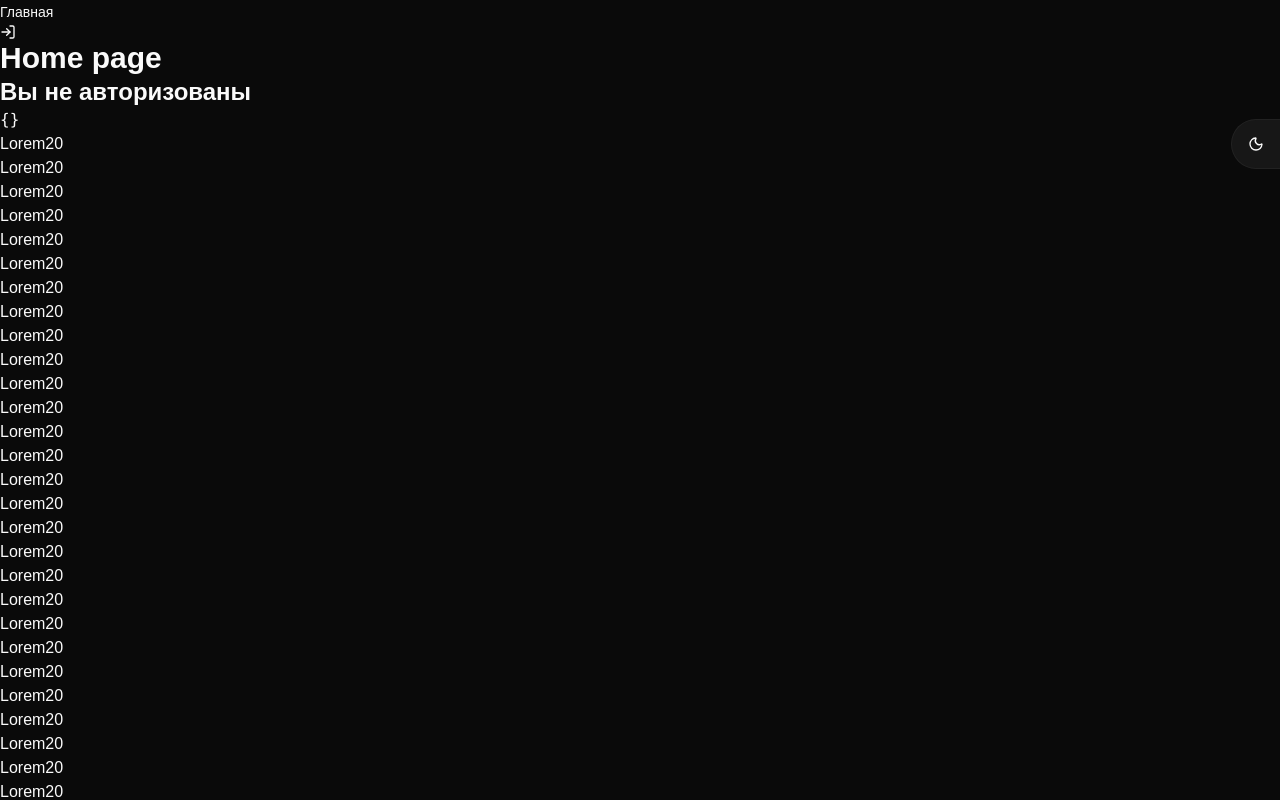
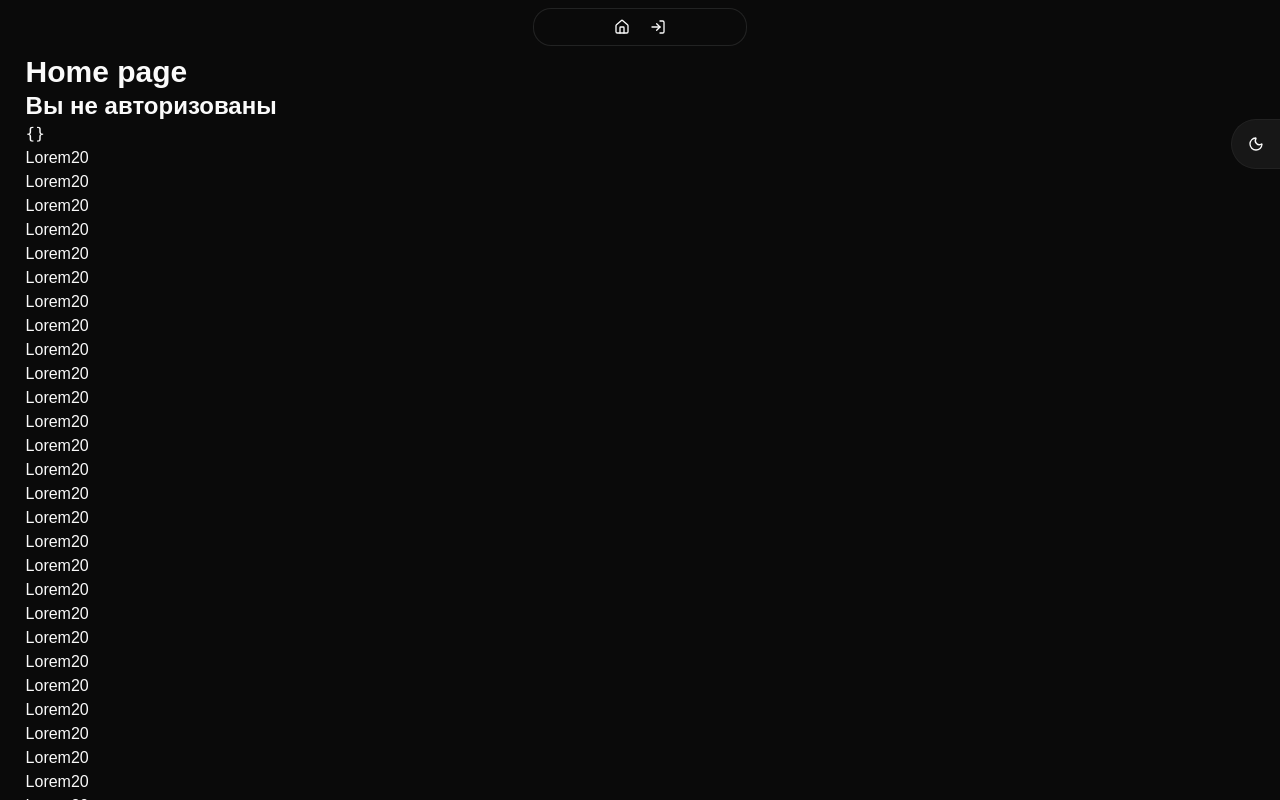
Before and after one commit to IvanTumanow/client-case-cs2, a React (Vite) app: page / in a window 1280 px wide. Shown: the top 800 px of the page. Built offline with nearby package versions, Linux system fonts and the light colour scheme; no server answers.

Commit message:
add header

```diff
--- a/src/app/index.css
+++ b/src/app/index.css
@@ -139,6 +139,10 @@
     }
 }
 
+main{
+    @apply w-[96%] m-auto
+}
+
 .no-y-scroll{
     overflow-y: hidden;
 }
--- a/src/components/app/form/auth-form.tsx
+++ b/src/components/app/form/auth-form.tsx
@@ -12,6 +12,8 @@ import {NOTIFICATION_CONFIG} from "@/config/error.config.ts";
 import {ROUTES_CONFIG} from "@/config/routes.config.tsx";
 import {useNavigate} from "react-router";
 import useAuth from "@/hooks/useAuth.hooks.tsx";
+
+import authTemplate from '@/../public/auth_template.png'
 
 export default function AuthForm({className, ...props}: ComponentProps<"div">) {
     const navigate = useNavigate();
@@ -130,8 +132,8 @@ export default function AuthForm({className, ...props}: ComponentProps<"div">) {
                     />
 
                     <img
-                        src="https://i.pinimg.com/originals/a8/1c/37/a81c37182ab0545687f6ae233d4a262d.png"
-                        alt="Image"
+                        src={authTemplate}
+                        alt={'cs2-image'}
                         className={
                             cn("absolute top-0 inset-0 h-full w-1/2 rounded-xl object-cover shadow-lg hidden sm:block",
                                 imageClassname.position, imageClassname.transition)}
--- a/src/components/app/layout/header.tsx
+++ b/src/components/app/layout/header.tsx
@@ -26,31 +26,31 @@ export default function Header() {
         checkUser();
     }, []);
 
-    const getRoutes = (): Route[] => {
-        const baseRoutes = [...ROUTES_CONFIG.HEADER];
-
-        if (isAuthenticated) baseRoutes.push(ROUTES_CONFIG.ROUTES.PROFILE);
-        else baseRoutes.push(ROUTES_CONFIG.ROUTES.AUTH);
-
-        return baseRoutes;
-    };
-
-    const routes = getRoutes();
+    const routes: Route[] =
+        [
+            ROUTES_CONFIG.ROUTES.HOME,
+            isAuthenticated ? ROUTES_CONFIG.ROUTES.PROFILE : ROUTES_CONFIG.ROUTES.AUTH
+        ];
 
     return (
-        <header className={'sticky top-0'}>
-            <nav>
-                <ul>
+        <header className={'sticky top-0 w-full py-2'}>
+            <nav className={'w-full flex flex-row items-center justify-center'}>
+                <ul className={'w-fit flex flex-row justify-center items-center gap-5 bg-background border py-2.5 px-20 rounded-2xl'}>
                     {
                         !loading &&
                         <>
-                            {routes.map((item, index) => (
-                                <li key={`header-element-${index}_${item.title}`}>
-                                    <Link to={item.url} title={item.title}>
-                                        {item?.titleElement ? item.titleElement : item.title}
-                                    </Link>
-                                </li>
-                            ))}
+                            {
+                                routes.map((item, index) => (
+                                    <li
+                                        key={`header-element-${index}_${item.title}`}
+                                        className={'inline-flex'}
+                                    >
+                                        <Link to={item.url} title={item.title}>
+                                            {item?.titleElement ? item.titleElement : item.title}
+                                        </Link>
+                                    </li>
+                                ))
+                            }
                         </>
                     }
 
@@ -61,6 +61,8 @@ export default function Header() {
                 </ul>
             </nav>
 
+
+
             <Card className={'fixed right-0 top-30 w-fit p-1 flex flex-col justify-center items-center rounded-l-full'}>
                 <CardContent className={'p-1'}>
                     <ThemeSwitcher></ThemeSwitcher>
--- a/src/components/app/ui/LogoutButton.tsx
+++ b/src/components/app/ui/LogoutButton.tsx
@@ -16,9 +16,10 @@ import {
     AlertDialogTitle,
     AlertDialogTrigger
 } from "@/components/ui/alert-dialog";
+import type {ComponentProps} from "react";
+import {cn} from "@/lib/utils.ts";
 
-
-export default function LogoutButton() {
+export default function LogoutButton({className, ...props}: ComponentProps<typeof Button>) {
     const {logout} = useLogout()
     const navigate = useNavigate()
 
@@ -49,7 +50,8 @@ export default function LogoutButton() {
                     <Button
                         type={'button'}
                         variant={'destructive'}
-                        className={'flex-row items-center justify-center gap-2 px-5'}
+                        className={cn('flex-row items-center justify-center gap-2 px-5', className)}
+                        {...props}
                     >
                         Выйти <i className={'flex justify-center items-center'}> <LogOut/> </i>
                     </Button>
--- a/src/config/routes.config.tsx
+++ b/src/config/routes.config.tsx
@@ -3,14 +3,15 @@ import type {Route} from "../shared/types/route.types.ts";
 import Home from "@/app/mainLayout/home/page.tsx";
 import Auth from "@/app/cleanLayout/auth/page.tsx";
 import Profile from "@/app/mainLayout/profile/page.tsx";
-import {LogIn, UserRound} from "lucide-react";
+import {House, LogIn, UserRound} from "lucide-react";
 
 class routesConfig {
     readonly ROUTES: Record<string, Route> = {
         HOME: {
             title: 'Главная',
             url: '/',
-            element: <Home/>
+            element: <Home/>,
+            titleElement: <House/>
         },
 
         AUTH: {
@@ -27,10 +28,6 @@ class routesConfig {
             element: <Profile/>
         }
     } as const
-
-    readonly HEADER: (typeof this.ROUTES)[keyof typeof this.ROUTES][] = [
-        this.ROUTES.HOME,
-    ]
 }
 
 export const ROUTES_CONFIG = new routesConfig()
```
Also changed, not shown: public/auth_template.png (added).
